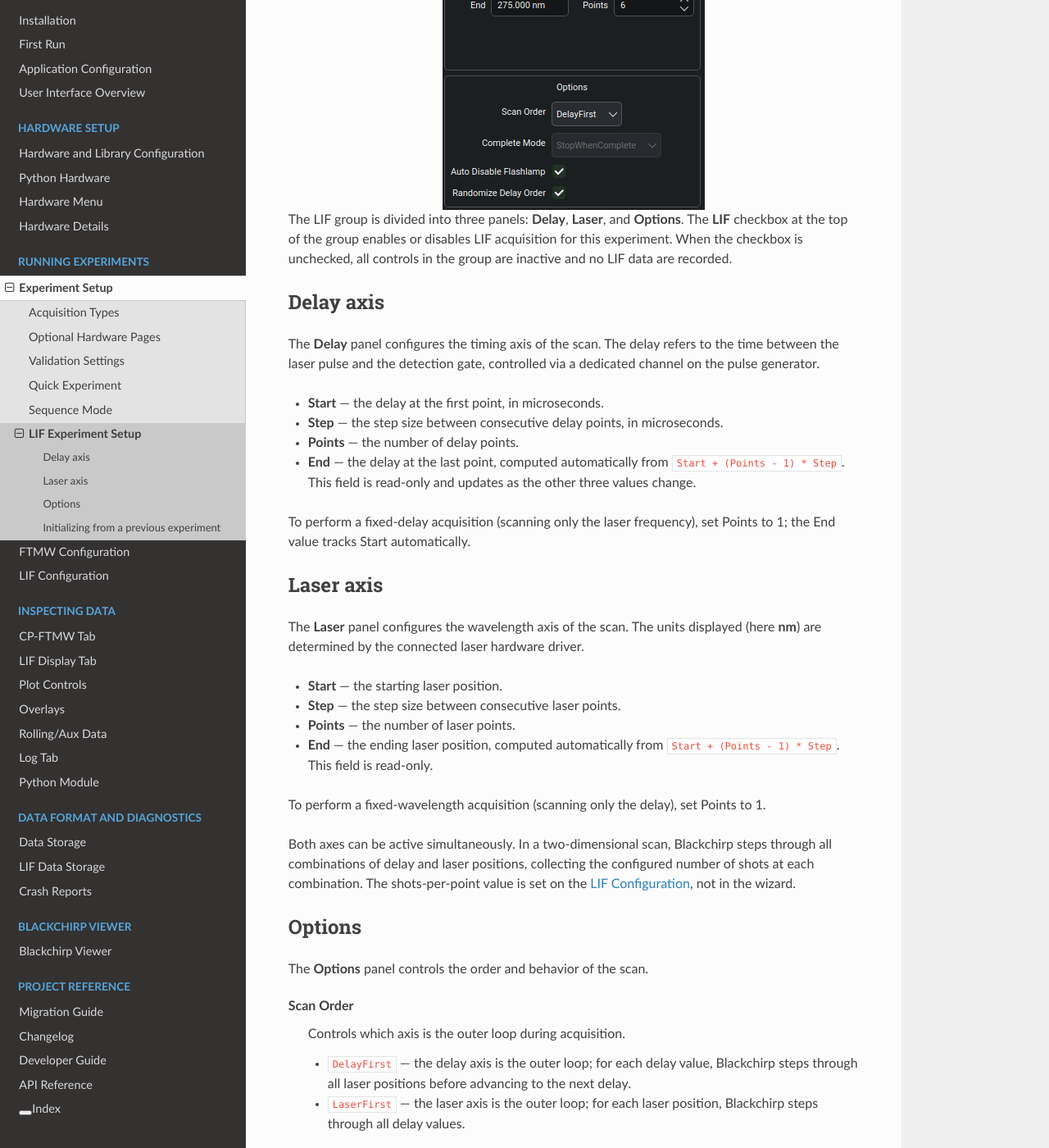
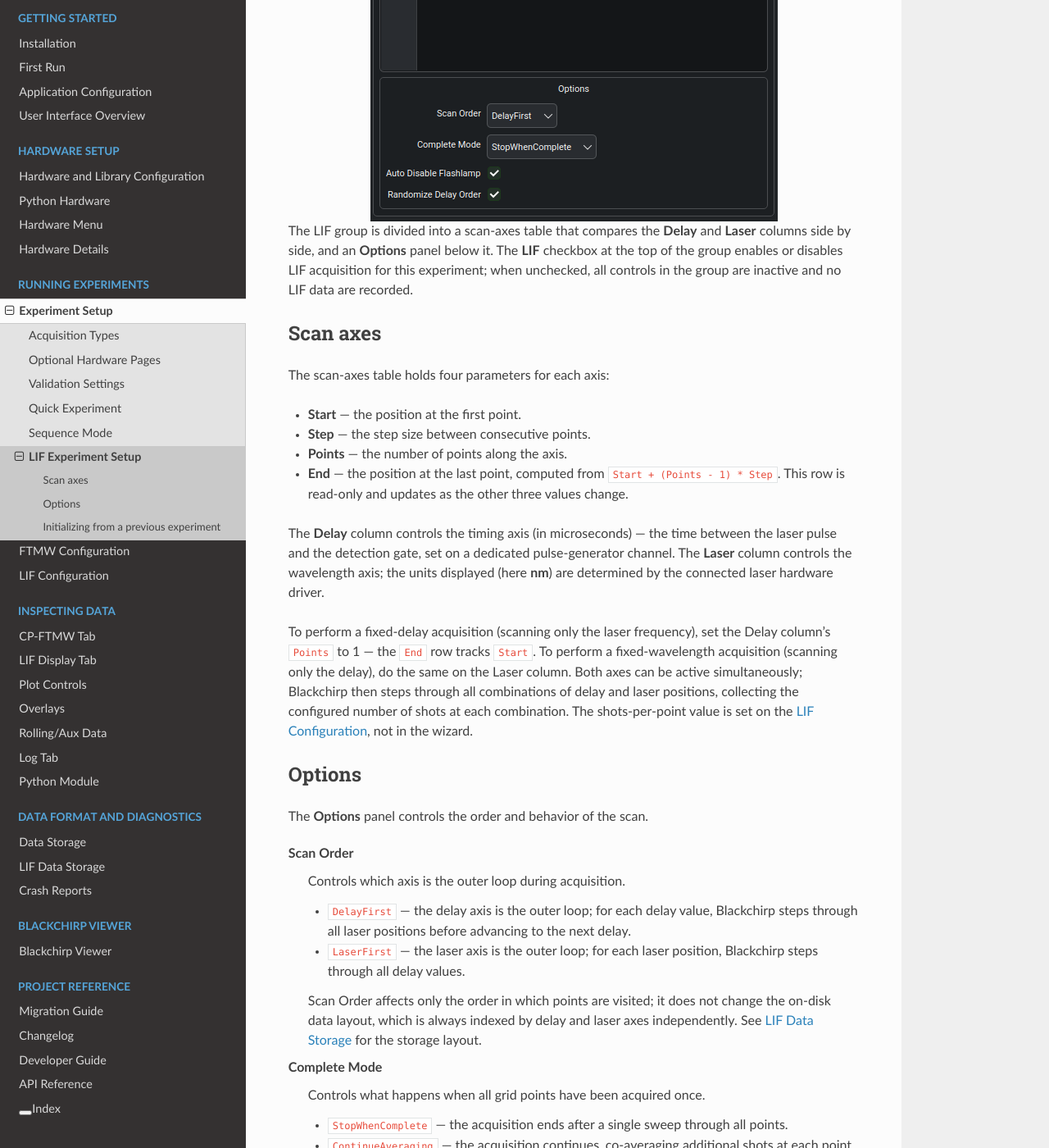
Before and after one commit to kncrabtree/blackchirp, a Sphinx documentation site: the page built from doc/source/user_guide/lif/experiment_setup.rst, in a window 1280 px wide and 1400 px high, scrolled down 583 px. Shown: the whole window at 82% size. Built offline with Sphinx 7.4.7 and the Read the Docs theme 3.1.0, drawn with Linux system fonts in a browser that asks for light colours.

Commit message:
Refactor scan-config widgets into QTableWidgets and refresh shots
Replace the LO/DR/LIF scan widgets' stacked QGroupBox + QFormLayout
constructions with side-by-side QTableWidget layouts: a 6-row x 2-col
Up/Down comparison for LO Scan, a 4-row x 2-col Delay/Laser table for
the LIF wizard group, and a 5-row x 1-col vertical-header table for
DR Scan. Move the LO Scan Settings (Shots/Point, Target Sweeps) into
a single QHBoxLayout row above the table and the Fixed Frequency /
Constant Offset checkboxes into a Down LO Mode row beneath it. Spin
boxes are placed directly in the cells with centered text so they
fill each cell. Give the FTMW config QStackedWidget stretch=1 so the
new tables expand to fill the available vertical space instead of
showing a scrollbar. Update the LO Scan and LIF prose to match the
new column-based layout and the refreshed screenshots.

Co-Authored-By: Claude Opus 4.7 (1M context) <noreply@anthropic.com>

```diff
--- a/doc/source/user_guide/lif/experiment_setup.rst
+++ b/doc/source/user_guide/lif/experiment_setup.rst
@@ -30,47 +30,38 @@ settings are also configured.
    :align: center
    :alt: LIF group on the first page of the experiment wizard
 
-The LIF group is divided into three panels: **Delay**, **Laser**, and
-**Options**. The **LIF** checkbox at the top of the group enables or disables
-LIF acquisition for this experiment. When the checkbox is unchecked, all
+The LIF group is divided into a scan-axes table that compares the
+**Delay** and **Laser** columns side by side, and an **Options** panel
+below it. The **LIF** checkbox at the top of the group enables or
+disables LIF acquisition for this experiment; when unchecked, all
 controls in the group are inactive and no LIF data are recorded.
 
-Delay axis
-----------
+Scan axes
+---------
 
-The **Delay** panel configures the timing axis of the scan. The delay refers
-to the time between the laser pulse and the detection gate, controlled via
-a dedicated channel on the pulse generator.
+The scan-axes table holds four parameters for each axis:
 
-- **Start** — the delay at the first point, in microseconds.
-- **Step** — the step size between consecutive delay points, in microseconds.
-- **Points** — the number of delay points.
-- **End** — the delay at the last point, computed automatically from
-  ``Start + (Points - 1) * Step``. This field is read-only and updates as
-  the other three values change.
+- **Start** — the position at the first point.
+- **Step** — the step size between consecutive points.
+- **Points** — the number of points along the axis.
+- **End** — the position at the last point, computed from
+  ``Start + (Points - 1) * Step``. This row is read-only and updates
+  as the other three values change.
 
-To perform a fixed-delay acquisition (scanning only the laser frequency),
-set Points to 1; the End value tracks Start automatically.
+The **Delay** column controls the timing axis (in microseconds) — the
+time between the laser pulse and the detection gate, set on a
+dedicated pulse-generator channel. The **Laser** column controls the
+wavelength axis; the units displayed (here **nm**) are determined by
+the connected laser hardware driver.
 
-Laser axis
-----------
-
-The **Laser** panel configures the wavelength axis of the scan. The units
-displayed (here **nm**) are determined by the connected laser hardware driver.
-
-- **Start** — the starting laser position.
-- **Step** — the step size between consecutive laser points.
-- **Points** — the number of laser points.
-- **End** — the ending laser position, computed automatically from
-  ``Start + (Points - 1) * Step``. This field is read-only.
-
-To perform a fixed-wavelength acquisition (scanning only the delay), set
-Points to 1.
-
-Both axes can be active simultaneously. In a two-dimensional scan,
-Blackchirp steps through all combinations of delay and laser positions,
-collecting the configured number of shots at each combination. The
-shots-per-point value is set on the :doc:`configuration`, not in the wizard.
+To perform a fixed-delay acquisition (scanning only the laser
+frequency), set the Delay column's ``Points`` to 1 — the ``End`` row
+tracks ``Start``. To perform a fixed-wavelength acquisition (scanning
+only the delay), do the same on the Laser column. Both axes can be
+active simultaneously; Blackchirp then steps through all combinations
+of delay and laser positions, collecting the configured number of
+shots at each combination. The shots-per-point value is set on the
+:doc:`configuration`, not in the wizard.
 
 Options
 -------
```
Also changed, not shown: doc/source/user_guide/experiment/acquisition_types.rst (+11 -13 lines), doc/source/_static/user_guide/experiment-drscan.png, doc/source/_static/user_guide/experiment-loscan.png, doc/source/_static/user_guide/lif-lif_exp_setup.png, 4 other files.
